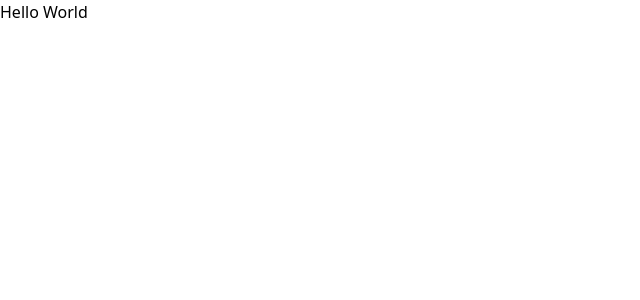
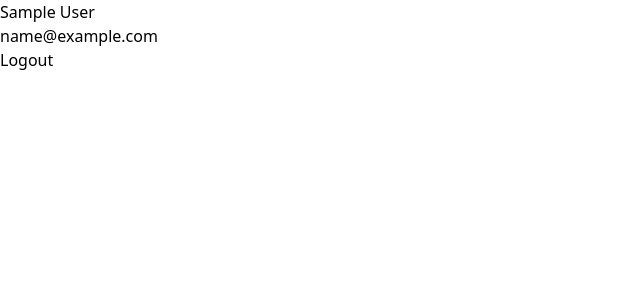
Before and after one commit to AhshanHabib26/Todo-App-with-Firebase-Realtime-Database, a React (Vite) app: page /dashboard in a window 1280 px wide. Shown: the top 300 px of the page, without its empty margins (0-640 px from the left). Built offline with nearby package versions, Linux system fonts and the light colour scheme; no server answers; sample sign-in values are in the browser's storage.

Commit message:
Google Login and Protected Route Added

```diff
--- a/package.json
+++ b/package.json
@@ -14,7 +14,9 @@
     "firebase": "^12.6.0",
     "react": "^19.2.0",
     "react-dom": "^19.2.0",
+    "react-icons": "^5.5.0",
     "react-router-dom": "^7.10.1",
+    "sonner": "^2.0.7",
     "tailwindcss": "^4.1.17"
   },
   "devDependencies": {
--- a/src/App.tsx
+++ b/src/App.tsx
@@ -1,7 +1,12 @@
+import { RouterProvider } from "react-router-dom";
+import { routers } from "./router/routes";
+import { Toaster } from "sonner";
+
 function App() {
   return (
     <>
-      <h1>Hello World</h1>
+      <RouterProvider router={routers} />
+      <Toaster position="top-center" richColors />
     </>
   );
 }
--- /dev/null
+++ b/src/components/ProtectedRoute.tsx
@@ -0,0 +1,21 @@
+import type { ReactNode } from "react";
+import { Navigate } from "react-router-dom";
+
+interface ProtectedRouteProps {
+  children: ReactNode;
+}
+
+export default function ProtectedRoute({ children }: ProtectedRouteProps) {
+  const user = JSON.parse(localStorage.getItem("user") || "null") as {
+    displayName?: string;
+    email?: string;
+    photoURL?: string;
+    uid?: string;
+  } | null;
+
+  if (!user) {
+    return <Navigate to="/" replace />;
+  }
+
+  return <>{children}</>;
+}
--- a/src/firebase.config.ts
+++ b/src/firebase.config.ts
@@ -1,6 +1,7 @@
 /* eslint-disable @typescript-eslint/no-explicit-any */
 import { initializeApp } from "firebase/app";
 const env = (import.meta as any).env || {};
+import { getAuth, GoogleAuthProvider } from "firebase/auth";
 
 const firebaseConfig = {
   apiKey: env.VITE_API_KEY,
@@ -13,5 +14,6 @@ const firebaseConfig = {
 };
 
 const app = initializeApp(firebaseConfig);
-
 export default app;
+export const auth = getAuth(app);
+export const provider = new GoogleAuthProvider();
--- /dev/null
+++ b/src/pages/Dashboard.tsx
@@ -0,0 +1,9 @@
+import Navbar from "../shared/Navbar";
+
+export default function DashboardPage() {
+  return (
+    <div>
+      <Navbar />
+    </div>
+  );
+}
--- /dev/null
+++ b/src/pages/Home.tsx
@@ -0,0 +1,36 @@
+import { signInWithPopup } from "firebase/auth";
+import { auth, provider } from "../firebase.config";
+import { useNavigate } from "react-router-dom";
+import { toast } from "sonner";
+import { FcGoogle } from "react-icons/fc";
+
+export default function HomePage() {
+  const navigate = useNavigate();
+  const handleGoogleLogin = async () => {
+    try {
+      const result = await signInWithPopup(auth, provider);
+      localStorage.setItem("user", JSON.stringify(result.user));
+      toast.success("Login successful!");
+      navigate("/dashboard");
+    } catch (error) {
+      console.log(error)
+      toast.error("Login failed. Please try again.");
+    }
+  };
+
+  return (
+    <div className="flex items-center justify-center h-screen">
+      <div className="max-w-xs w-full p-8 space-y-6 text-center border rounded-lg  border-gray-300 ">
+        <div className="flex items-center flex-col">
+          <FcGoogle size={48} />
+          <button
+            className="border border-gray-300 py-1 px-6 mt-2 rounded-lg cursor-pointer hover:shadow-2xl transition-all ease-in-out"
+            onClick={handleGoogleLogin}
+          >
+            Sign In with Google
+          </button>
+        </div>
+      </div>
+    </div>
+  );
+}
--- /dev/null
+++ b/src/router/routes.tsx
@@ -0,0 +1,19 @@
+import { createBrowserRouter } from "react-router-dom";
+import HomePage from "../pages/Home";
+import DashboardPage from "../pages/Dashboard";
+import ProtectedRoute from "../components/ProtectedRoute";
+
+export const routers = createBrowserRouter([
+  {
+    path: "/",
+    element: <HomePage />,
+  },
+  {
+    path: "/dashboard",
+    element: (
+      <ProtectedRoute>
+        <DashboardPage />
+      </ProtectedRoute>
+    ),
+  },
+]);
--- /dev/null
+++ b/src/shared/Navbar.tsx
@@ -0,0 +1,25 @@
+import { useNavigate } from "react-router-dom";
+
+export default function Navbar() {
+  const navigate = useNavigate();
+  const user = JSON.parse(localStorage.getItem("user") || "null") as {
+    displayName?: string;
+    email?: string;
+  } | null;
+
+  const handleLogout = () => {
+    localStorage.removeItem("user");
+    navigate("/");
+  };
+
+  if (!user) return null;
+  return (
+    <div>
+      <div>
+        <h2>{user.displayName || "Anonymas"}</h2>
+        <p>{user.email || "Searching...."}</p>
+      </div>
+      <button onClick={handleLogout}>Logout</button>
+    </div>
+  );
+}
```
Also changed, not shown: 1 other file (tests, documents, lock files or other folders).
